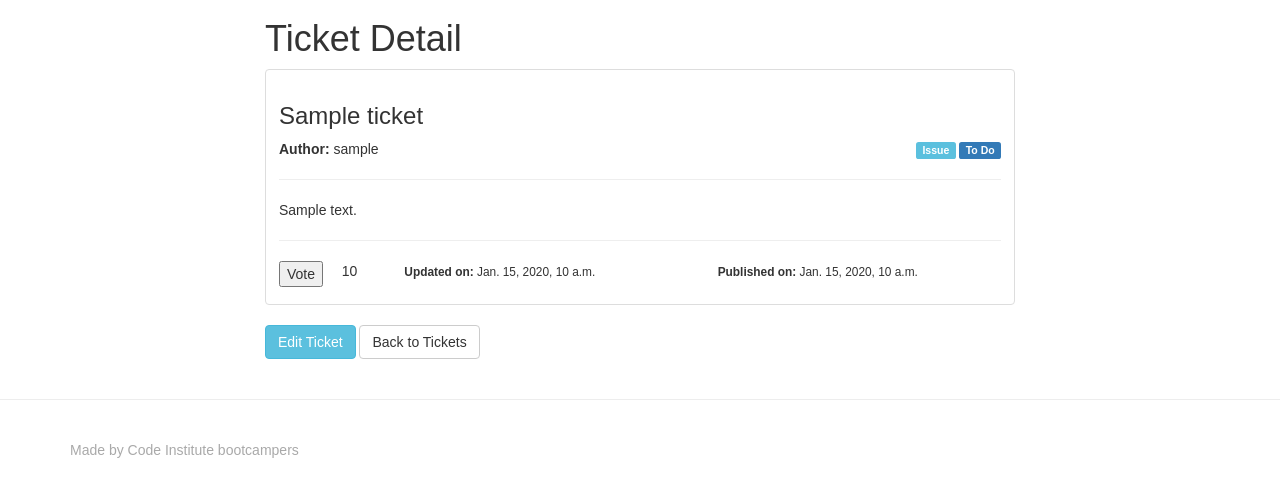
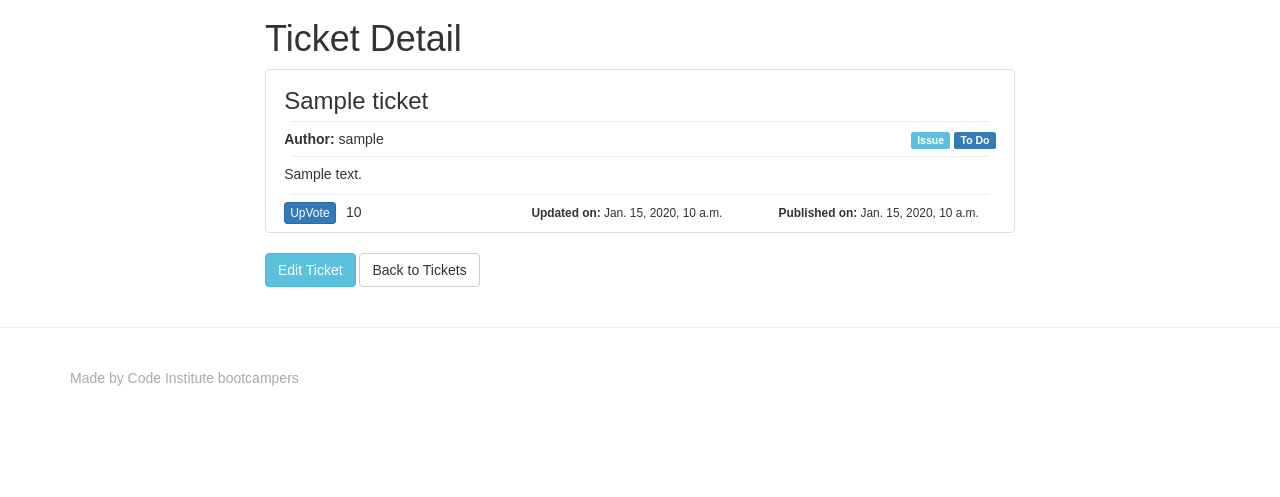
Before and after one commit to leonxx-dev/issue-tracker, a Django app: page /tickets/1/ in a window 1280 px wide. Shown: the part 51-548 px from the top of the page. Run offline with Django 3.2, Linux system fonts and the light colour scheme; tables that the repository leaves empty hold one stand-in row (values such as "Sample post"); some libraries are stand-ins or nearby versions.

Commit message:
Added style to tickets pages

```diff
--- a/static/css/custom.css
+++ b/static/css/custom.css
@@ -19,11 +19,28 @@ footer {
     padding-top: 20px;
 }
 
+/*ticket pages*/
 .button-centre-right {
     margin-top: 1.5em;
     float: right;
 }
 
-.vertical-center {
+.dates-vertical-center {
     margin: 0;
 }
+
+.ticket-title {
+    margin: 0;
+}
+
+.break-line {
+    margin:0.5em;
+}
+
+.thumbnail {
+    padding: 0.4em 0.4em 0 0.4em;
+}
+
+.thumbnail .caption {
+    padding: 0.9em 0.9em 0 0.9em;
+}
--- a/tickets/templates/ticketdetail.html
+++ b/tickets/templates/ticketdetail.html
@@ -13,37 +13,38 @@
             <div class="caption">
                 <div class="row">
                     <div class="col-xs-12">
-                        <h3>{{ ticket.title }}</h3>
+                        <h3 class="ticket-title">{{ ticket.title }}</h3>
                     </div>
                 </div>
+                <hr class="break-line">
                 <div class="row">
                     <div class="col-xs-6">
-                        <p class="vertical-center"><strong>Author:</strong> {{ ticket.author }}</p>
+                        <p class="dates-vertical-center"><strong>Author:</strong> {{ ticket.author }}</p>
                     </div>
                     <div class="col-xs-6">
-                        <p class="text-right vertical-center">
+                        <p class="text-right dates-vertical-center">
                             <span class="type-color">{{ticket.ticket_type}}</span>
                             <span class="status-color">{{ticket.status}}</span>
                         </p>
                     </div>
                 </div>
-                <hr>
+                <hr class="break-line">
                 <p>{{ ticket.content }}</p>
-                <hr>
+                <hr class="break-line">
                 <div class="row">
-                    <div class="col-xs-2 col-md-1">
+                    <div class="col-xs-3 col-md-1">
                         <form action="{% url 'request_vote' ticket.id %}" method="post">
                             {% csrf_token %}
-                            <input type="submit" value="Vote">
+                            <button type="submit" value="Vote" class="btn btn-primary btn-xs">UpVote</button>
                         </form>
                     </div>
-                    <div class="col-xs-10 col-md-1">
+                    <div class="col-xs-9 col-md-3">
                         <p>{{ ticket.amount }}</p>
                     </div>
-                    <div class="col-xs-12 col-md-5">
+                    <div class="col-xs-12 col-md-4">
                         <p><small><strong>Updated on:</strong> {{ ticket.update_date }}</small></p>
                     </div>
-                    <div class="col-xs-12 col-md-5">
+                    <div class="col-xs-12 col-md-4">
                         <p><small><strong>Published on:</strong> {{ ticket.published_date }}</small></p>
                     </div>
                 </div>
```
Also changed, not shown: tickets/templates/tickets.html (+4 -3 lines).
